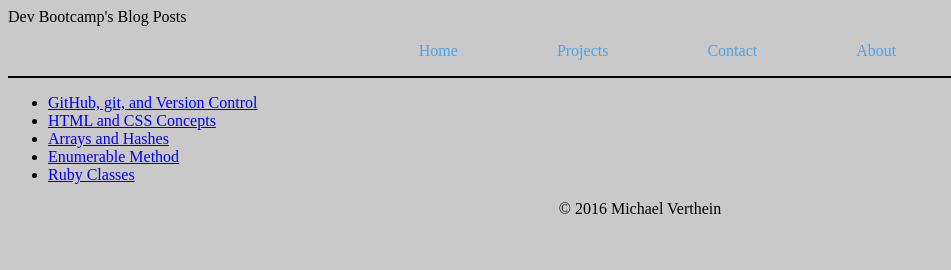
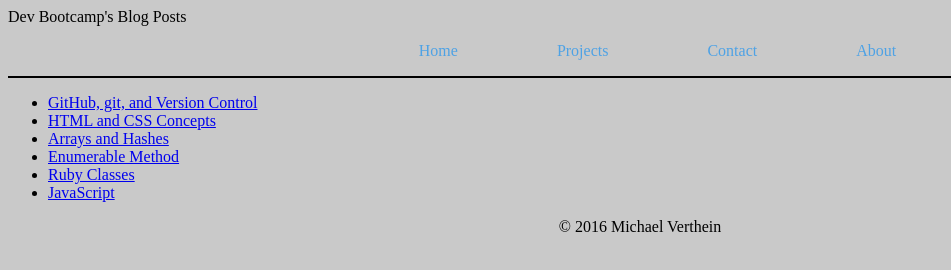
Before and after one commit to MVerthein/MVerthein.github.io, a plain HTML site: page b-index.html in a window 1280 px wide. Shown: the whole page, without its empty margins (0-951 px from the left). Drawn offline with Linux system fonts and the light colour scheme.

Commit message:
Add javascript link on blog index

```diff
--- a/b-index.html
+++ b/b-index.html
@@ -20,6 +20,7 @@
       <li><a href="blog/arrays-hashes.html">Arrays and Hashes</a></li>
       <li><a href="blog/enumerable-methods.html">Enumerable Method</a></li>
       <li><a href="blog/ruby-classes.html">Ruby Classes</a></li>
+      <li><a href="blog/JavaScript.html">JavaScript</a></li>
     </ul>
     <footer>&copy 2016 Michael Verthein</footer>
   </body>
```
